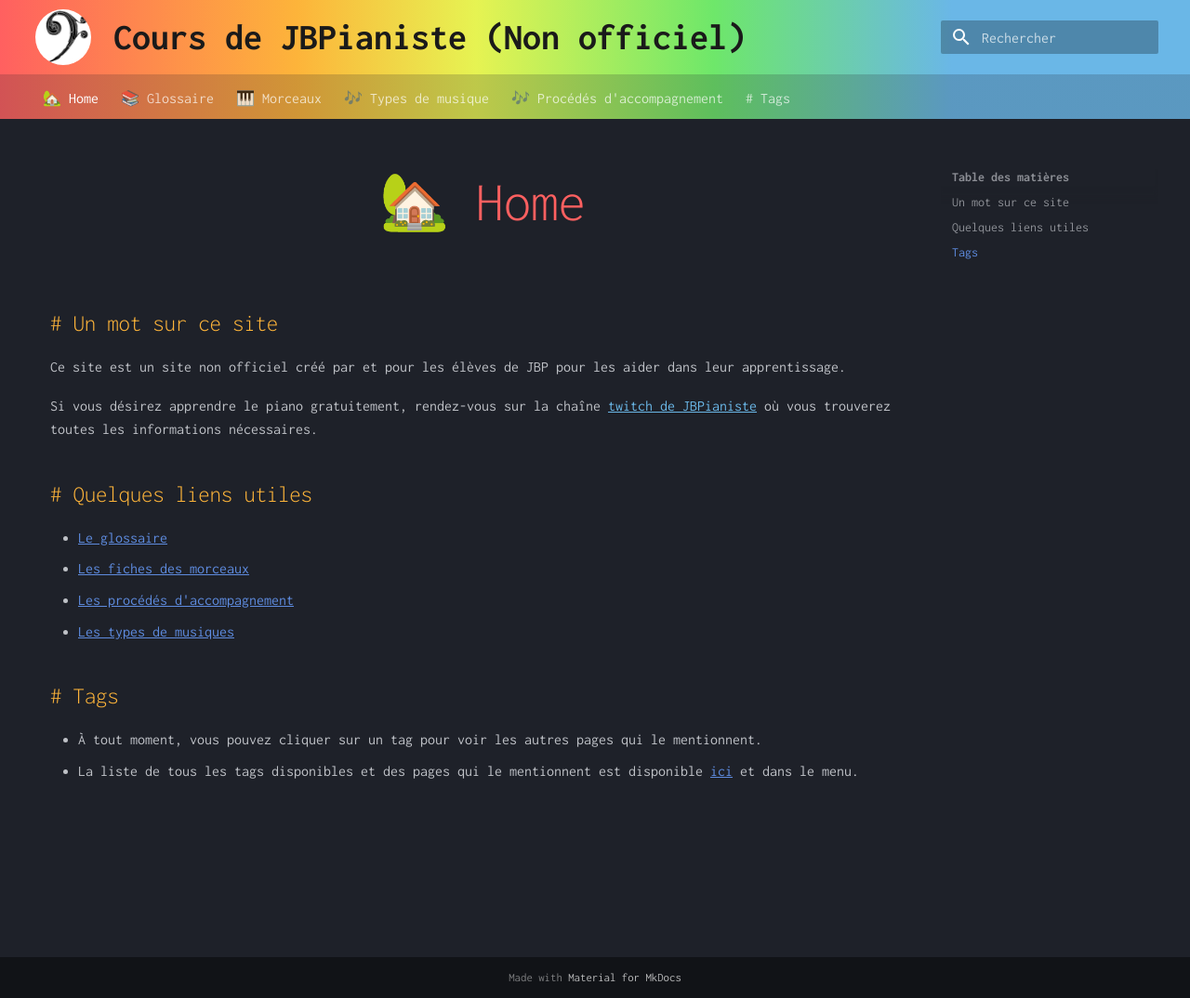
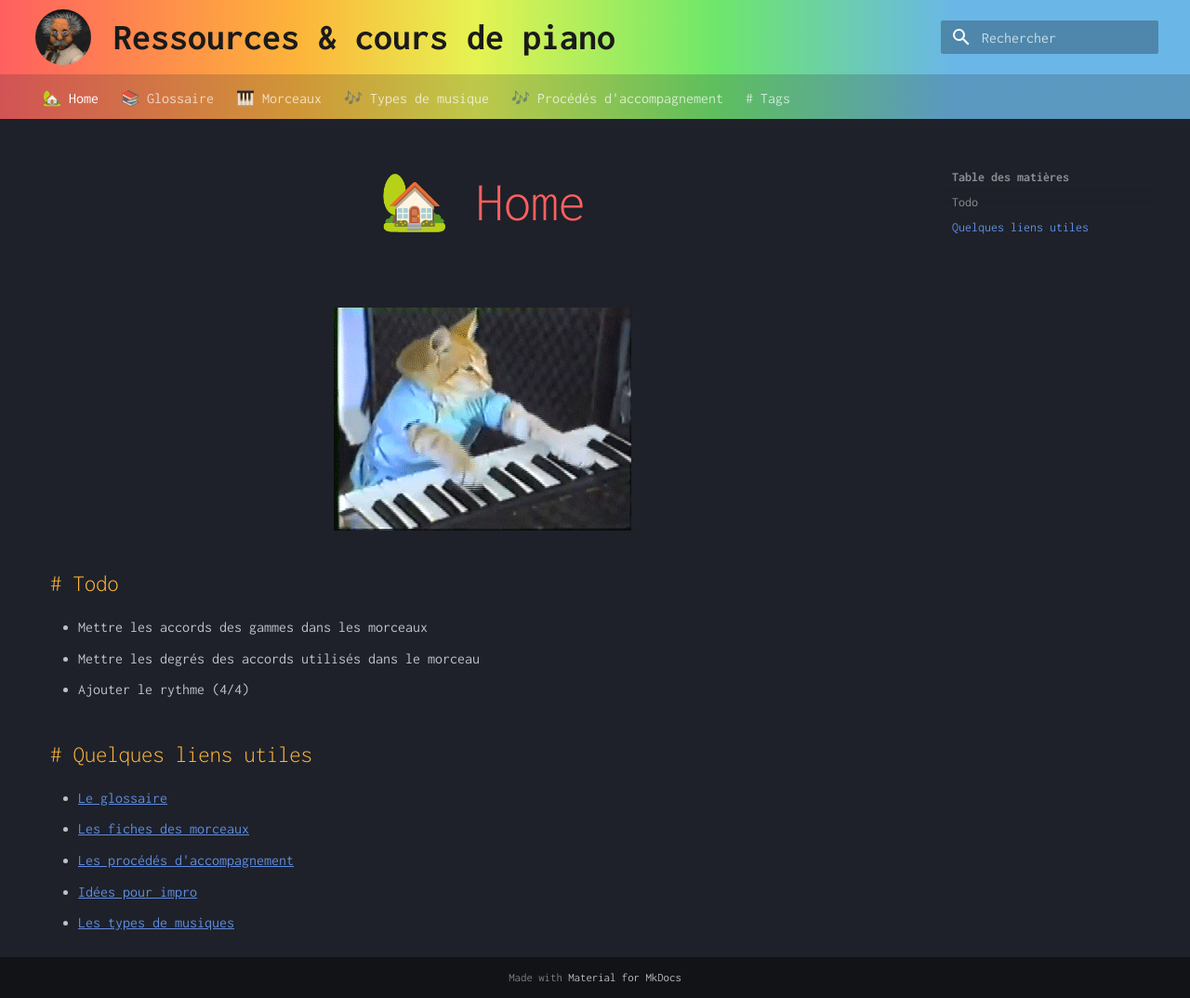
Before and after one commit to keninette/jbpianiste, an MkDocs documentation site: the page built from docs/index.md, in a window 1280 px wide and 1074 px high. Shown: the whole window at 93% size. Built offline with MkDocs 1.6.1 and Material for MkDocs 9.7.7, drawn with Linux system fonts in a browser that asks for light colours.

```diff
--- a/docs/index.md
+++ b/docs/index.md
@@ -1,17 +1,17 @@
 # 🏡 Home
 
-## Un mot sur ce site
-Ce site est un site non officiel créé par et pour les élèves de JBP pour les aider dans leur apprentissage.
+![cat.gif](assets/img/cat.gif)
 
-Si vous désirez apprendre le piano gratuitement, rendez-vous sur la chaîne [twitch de JBPianiste](https://www.twitch.tv/jbpianiste) où vous trouverez toutes les informations nécessaires.
+## Todo
+
+- Mettre les accords des gammes dans les morceaux
+- Mettre les degrés des accords utilisés dans le morceau
+- Ajouter le rythme (4/4)
 
 ## Quelques liens utiles
 
 - [Le glossaire](glossaire.md)
 - [Les fiches des morceaux](morceaux/index.md)
 - [Les procédés d'accompagnement](procedes-accompagnement.md)
+- [Idées pour impro](idees-impro.md)
 - [Les types de musiques](./types-musique/index.md)
-
-## Tags
-- À tout moment, vous pouvez cliquer sur un tag pour voir les autres pages qui le mentionnent.
-- La liste de tous les tags disponibles et des pages qui le mentionnent est disponible [ici](tags.md) et dans le menu.
--- a/mkdocs.yml
+++ b/mkdocs.yml
@@ -1,4 +1,4 @@
-site_name: Cours de JBPianiste (Non officiel)
+site_name: Ressources & cours de piano
 nav:
   - 🏡 Home: index.md
   - 📚 Glossaire: glossaire.md
@@ -12,7 +12,7 @@ theme:
   font:
     text: Inconsolata
     code: Inconsolata
-  logo: assets/img/logo.png
+  logo: assets/img/logo.jpeg
   favicon: assets/img/logo.ico
   palette:
     scheme: slate
@@ -29,7 +29,7 @@ theme:
     - navigation.top
     - navigation.sections
     - navigation.expand
-extra_css: [assets/jbpianiste.css]
+extra_css: [assets/piano.css]
 plugins:
   - offline
   - search
```
Also changed, not shown: README.md (+1 -1 lines), docs/idees-impro.md (added, +5 -0 lines), docs/morceaux/index.md (+3 -4 lines), docs/morceaux/the-departure.md (added, +94 -0 lines), docs/assets/img/cat.gif (added), docs/assets/img/logo.jpeg (added), docs/assets/img/logo.png (deleted), docs/assets/piano.css (renamed from docs/assets/jbpianiste.css).
